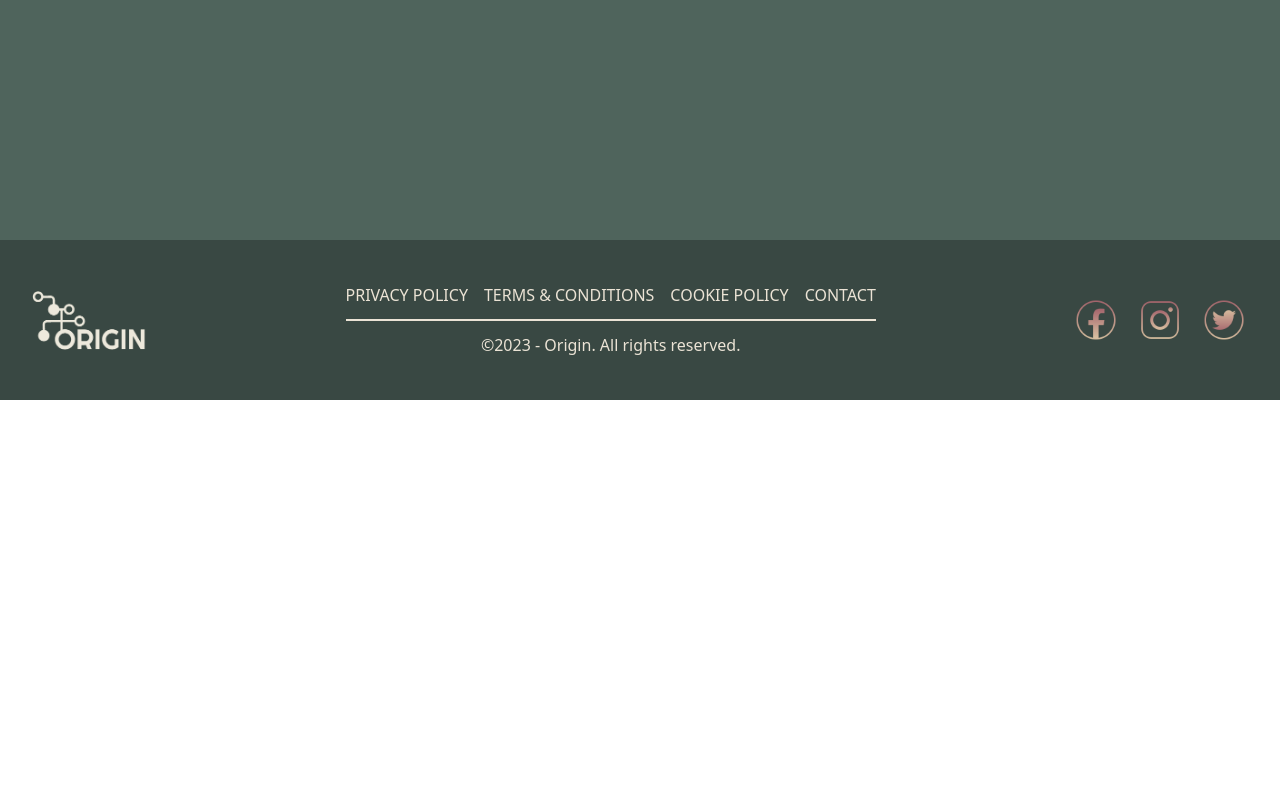
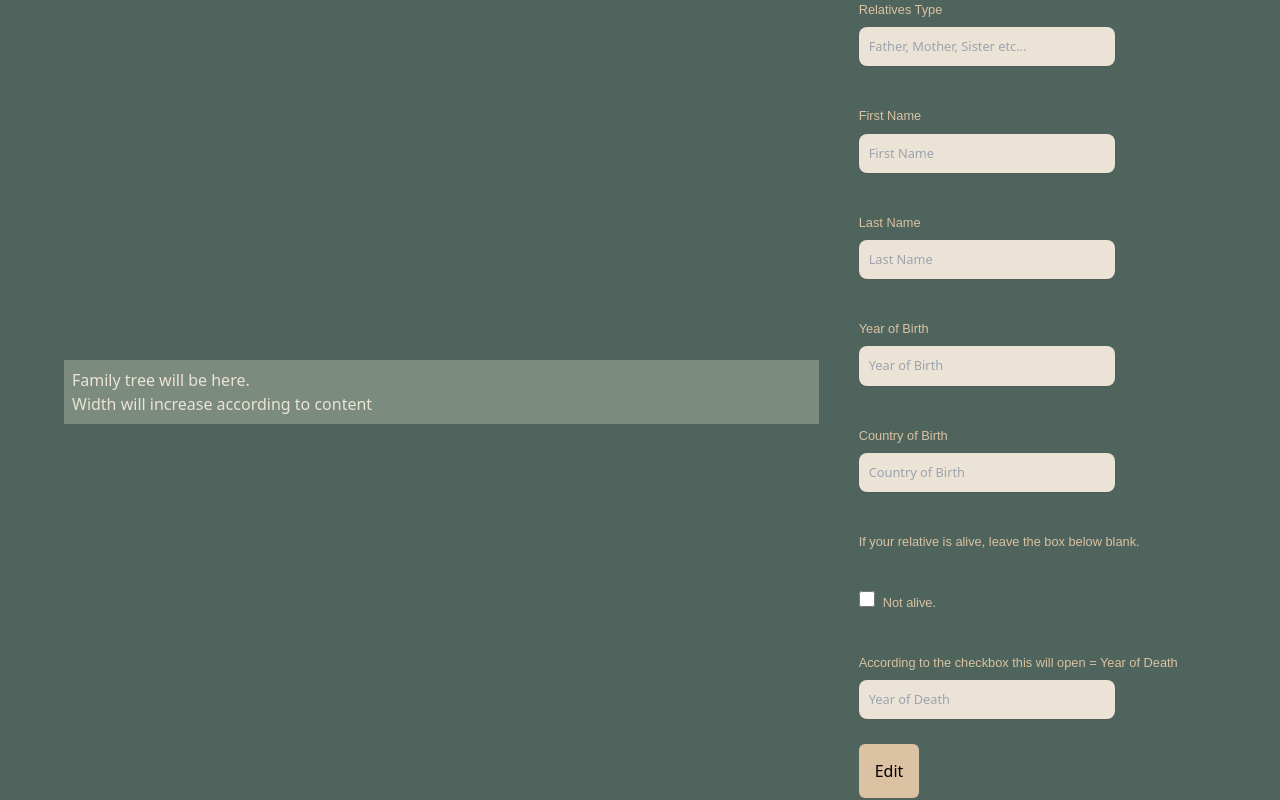
Before and after one commit to egidehirwa/origin, a React (Create React App) app in the folder frontend/: page /tree in a window 1280 px wide. Shown: the part 400-1200 px from the top of the page. Before the commit the page ends 800 px from the top, so only its background shows below. Built offline with nearby package versions, Linux system fonts and the light colour scheme.

Commit message:
started tree page

```diff
--- a/frontend/src/pages/contact.jsx
+++ b/frontend/src/pages/contact.jsx
@@ -1,4 +1,3 @@
-import React from "react";
 
 const ContactPage = () => {
     return (
--- a/frontend/src/pages/shop.jsx
+++ b/frontend/src/pages/shop.jsx
@@ -1,5 +1,3 @@
-import React from "react";
-
 const ShopPage = () => {
     return (
         <div>
--- a/frontend/src/pages/tree.jsx
+++ b/frontend/src/pages/tree.jsx
@@ -1,5 +1,123 @@
 const TreePage = () => {
-    return <h1>Tree Page</h1>
-}
+    return (
+        <div>
+            <section class="px-10 py-10 relative bg-gradient-to-r from-[#7b8b7f] to-[#7b8b7f]" id="style">
+                <h6 class="p-2 text-center font-primaryFont text-xxl text-darkgreen">Family Tree</h6>
+                <p class=" text-center font-secondaryFont text-base text-lightcream">
+                    A family tree is a diagram that shows the relationships between members of a family, including parents, grandparents, children, and
+                    siblings. The purpose of a family tree is to provide a visual representation of a person's ancestry and lineage, as well as to trace the
+                    history and origins of a family over time. From here you can create your own family tree and travel to your own roots.
+                </p>
+            </section>
+            <section class="px-10 py-10 relative bg-greenish" id="style"></section>
+            <section class=" p-8 relative ">
+                <div class="grid grid-cols-1 items-center gap-10 md:grid-cols-2 lg:grid-cols-12 p-8">
+                    <div class="lg:col-span-8">
+                        <div class="p-2  relative bg-gradient-to-r from-[#7b8b7f] to-[#7b8b7f]">
+                            Family tree will be here.
+                            <br></br>Width will increase according to content
+                        </div>
+                    </div>
+                    <div class="lg:col-span-4">
+                        <div class="relative">
+                            <form action="#" class="space-y-10">
+                                <div>
+                                    <label for="info" class="block mb-2 text-sm font-secondaryFont text-creemish ">
+                                        Relatives Type{" "}
+                                    </label>
+                                    <input
+                                        type="info"
+                                        id="info"
+                                        class="shadow-sm text-gray-900 text-sm rounded-lg block w-64 p-2.5 bg-lightcream "
+                                        placeholder="Father, Mother, Sister etc..."
+                                        required
+                                    />
+                                </div>
+                                <div>
+                                    <label for="info" class="block mb-2 text-sm font-secondaryFont text-creemish ">
+                                        First Name
+                                    </label>
+                                    <input
+                                        type="info"
+                                        id="info"
+                                        class="shadow-sm text-gray-900 text-sm rounded-lg block w-64 p-2.5 bg-lightcream "
+                                        placeholder="First Name"
+                                        required
+                                    />
+                                </div>
+                                <div>
+                                    <label for="info" class="block mb-2 text-sm font-secondaryFont text-creemish  ">
+                                        Last Name
+                                    </label>
+                                    <input
+                                        type="info"
+                                        id="info"
+                                        class="shadow-sm text-gray-900 text-sm rounded-lg block w-64 p-2.5 bg-lightcream "
+                                        placeholder="Last Name"
+                                        required
+                                    />
+                                </div>
+                                <div>
+                                    <label for="info" class="block mb-2 text-sm font-secondaryFont text-creemish  ">
+                                        Year of Birth
+                                    </label>
+                                    <input
+                                        type="info"
+                                        id="info"
+                                        class="shadow-sm text-gray-900 text-sm rounded-lg block w-64 p-2.5 bg-lightcream "
+                                        placeholder="Year of Birth"
+                                        required
+                                    />
+                                </div>
+                                <div>
+                                    <label for="info" class="block mb-2 text-sm font-secondaryFont text-creemish ">
+                                        Country of Birth
+                                    </label>
+                                    <input
+                                        type="info"
+                                        id="info"
+                                        class="shadow-sm text-gray-900 text-sm rounded-lg block w-64 p-2.5 bg-lightcream "
+                                        placeholder="Country of Birth"
+                                        required
+                                    />
+                                </div>
+                                <label for="info" class="block mb-2 text-sm font-secondaryFont text-creemish ">
+                                    If your relative is alive, leave the box below blank.{" "}
+                                </label>
+                                <input
+                                    id="link-checkbox"
+                                    type="checkbox"
+                                    value=""
+                                    class="w-4 h-4 text-greenish  border-gray-300 rounded focus:ring-creemish "
+                                />
+                                <label for="info" class=" p-2 mb-2 text-sm font-secondaryFont text-creemish ">
+                                    Not alive.
+                                </label>
+
+                                <div>
+                                    <label for="info" class="block mb-2 text-sm font-secondaryFont text-creemish ">
+                                        According to the checkbox this will open = Year of Death
+                                    </label>
+                                    <input
+                                        type="info"
+                                        id="info"
+                                        class="shadow-sm text-gray-900 text-sm rounded-lg block w-64 p-2.5 bg-lightcream "
+                                        placeholder="Year of Death"
+                                        required
+                                    />
+                                </div>
+                                <div class="relative mt-10">
+                                    <a href="https://www.google.be/" class="btn rounded-md px-4 py-4  bg-creemish text-black hover:bg-darkgreen">
+                                        Edit
+                                    </a>
+                                </div>
+                            </form>
+                        </div>
+                    </div>
+                </div>
+            </section>
+        </div>
+    );
+};
 
 export default TreePage;
```
